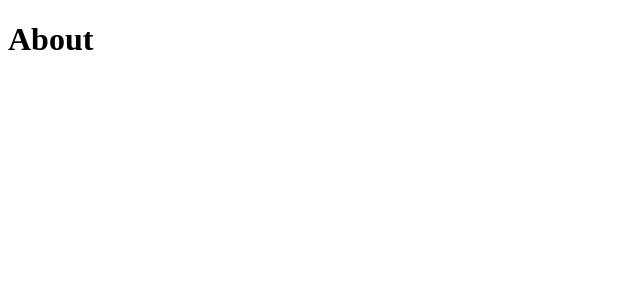
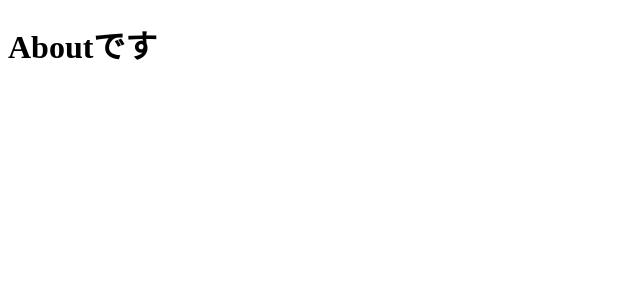
Before and after one commit to hayaseshun/gitpra, a Nuxt app in the folder nuxt3-app/: page /about in a window 1280 px wide. Shown: the top 300 px of the page, without its empty margins (0-640 px from the left). Built offline with nearby package versions, Linux system fonts and the light colour scheme.

Commit message:
h1の編集

```diff
--- a/nuxt3-app/pages/about.vue
+++ b/nuxt3-app/pages/about.vue
@@ -1,3 +1,3 @@
 <template>
-  <h1>About</h1>
+  <h1>Aboutです</h1>
 </template>
```
